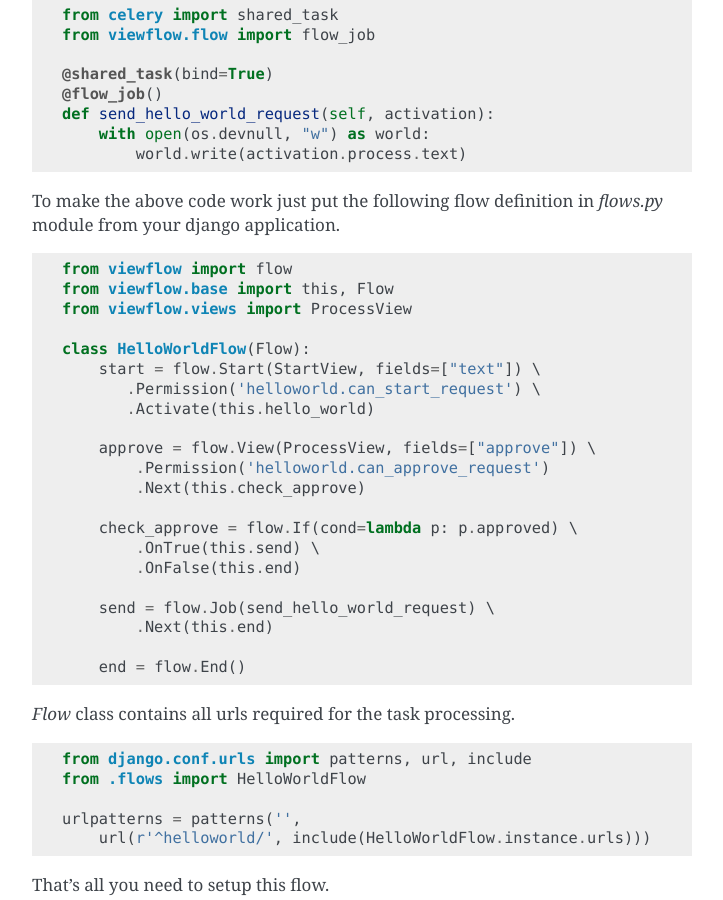
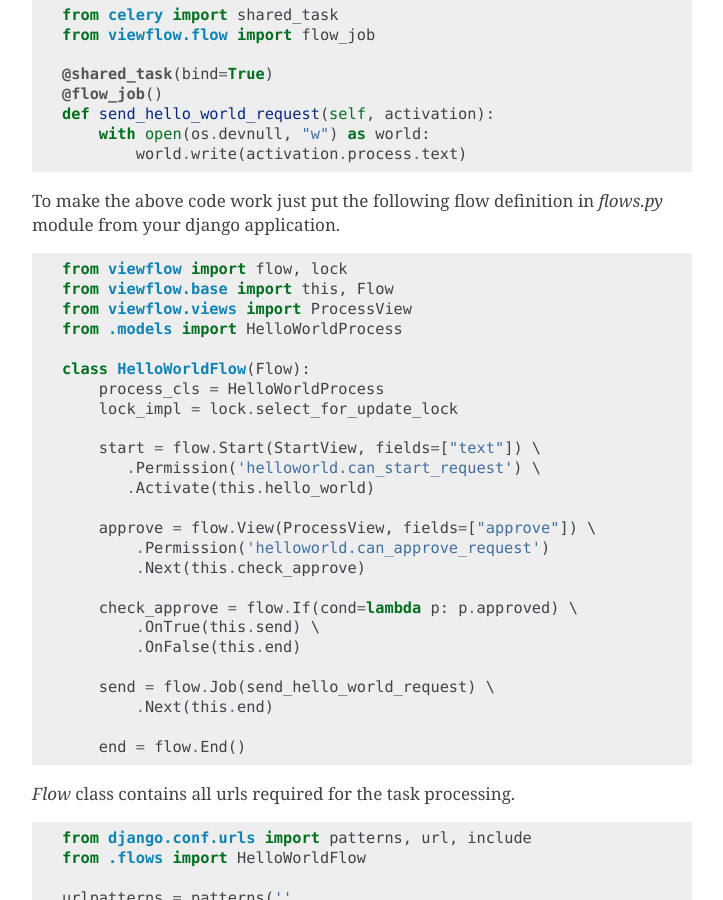
Before and after one commit to viewflow/viewflow, a Sphinx documentation site: the page built from docs/index.rst, in a window 1280 px wide and 900 px high, scrolled down 1100 px. Shown: the whole window, without its empty margins (388-1111 px from the left). Built offline with Sphinx 7.4.7, drawn with Linux system fonts in a browser that asks for light colours.

```diff
--- a/README.rst
+++ b/README.rst
@@ -82,13 +82,14 @@ To make the above code work just put the following flow definition in `flows.py`
 
 .. code-block:: python
 
-    from viewflow import flow
+    from viewflow import flow, lock
     from viewflow.base import this, Flow
     from viewflow.views import ProcessView
     from .models import HelloWorldProcess
 
     class HelloWorldFlow(Flow):
         process_cls = HelloWorldProcess
+        lock_impl = lock.select_for_update_lock
 
         start = flow.Start(StartView, fields=["text"]) \
            .Permission('helloworld.can_start_request') \
--- a/docs/flow_tasks.rst
+++ b/docs/flow_tasks.rst
@@ -12,9 +12,13 @@ View
 ====
 .. autoclass:: viewflow.flow.View
 
+.. autofunction:: viewflow.flow.flow_view
+
 Job
 ===
 .. autoclass:: viewflow.flow.Job
+
+.. autofunction:: viewflow.flow.flow_job
 
 
 If
--- a/docs/index.rst
+++ b/docs/index.rst
@@ -67,11 +67,15 @@ To make the above code work just put the following flow definition in `flows.py`
 
 .. code-block:: python
 
-    from viewflow import flow
+    from viewflow import flow, lock
     from viewflow.base import this, Flow
     from viewflow.views import ProcessView
+    from .models import HelloWorldProcess
 
     class HelloWorldFlow(Flow):
+        process_cls = HelloWorldProcess
+        lock_impl = lock.select_for_update_lock
+
         start = flow.Start(StartView, fields=["text"]) \
            .Permission('helloworld.can_start_request') \
            .Activate(this.hello_world)
```
Also changed, not shown: other parts of docs/index.rst (+1 -0 lines), docs/locking.rst (added, +15 -0 lines), 3 other files.
